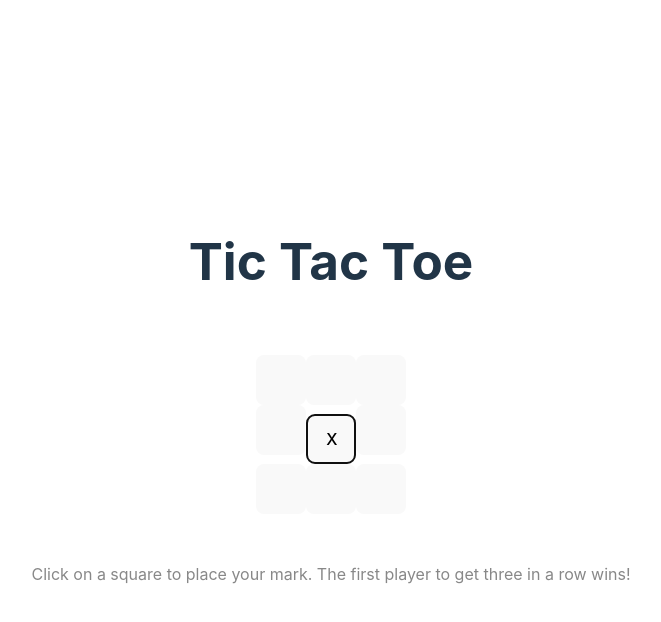
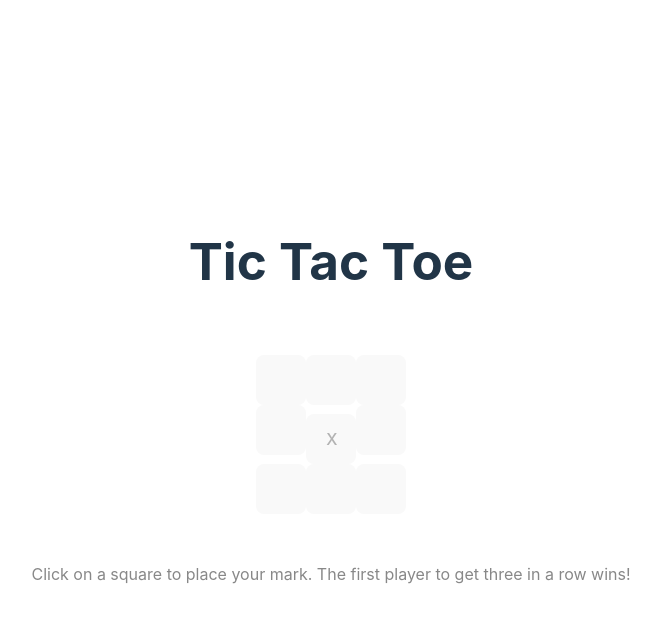
Before and after one commit to Kheirah/tic-tac-toe-demo, a React (Vite) app: page / in a window 1280 px wide. Both pictures are taken after a click on the button 639 px from the left and 434 px from the top of the page. Shown: the top 622 px of the page, without its empty margins (309-970 px from the left). Built offline with nearby package versions, Linux system fonts and the light colour scheme.

Commit message:
disable buttons when mark is set, display winner

```diff
--- a/src/App.jsx
+++ b/src/App.jsx
@@ -91,6 +91,7 @@ function App() {
         {fieldState.map((field, index) => (
           <Fragment key={field.id}>
             <button
+              disabled={field.player || didWin}
               onClick={() => {
                 setFieldState(
                   fieldState.map((state) =>
@@ -107,6 +108,10 @@ function App() {
             {index % 3 === 2 && <br />}
           </Fragment>
         ))}
+
+        {didWin && (
+          <p>Player {currentPlayer === "X" ? "O" : "X"} won the game!</p>
+        )}
       </div>
 
       <p className="read-the-docs">
```
